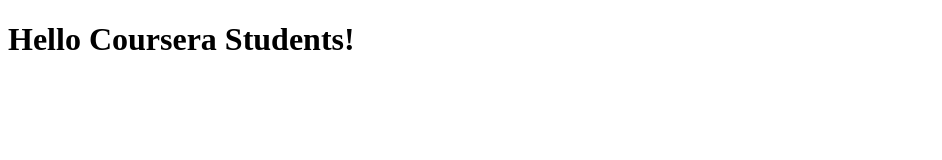
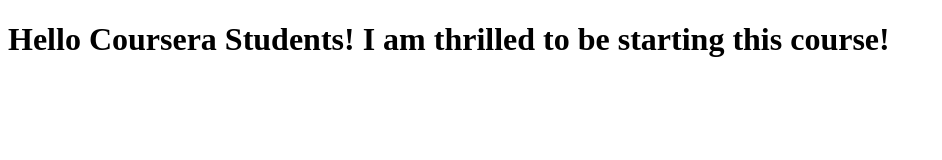
Before and after one commit to Ekruep/coursera-spa-course, a plain HTML site: page index.html in a window 1280 px wide. Shown: the whole page, without its empty margins (0-942 px from the left). Drawn offline with Linux system fonts and the light colour scheme.

Commit message:
Next version of web file.

```diff
--- a/index.html
+++ b/index.html
@@ -2,9 +2,9 @@
 <html>
 	<head>
 		<meta charset="utf-8">
-		<title>Hellow Coursera</title>
+		<title>Hello Coursera</title>
 	</head>
 	<body>
-		<h1>Hello Coursera Students!</h1>
+		<h1>Hello Coursera Students! I am thrilled to be starting this course!</h1>
 	</body>
 </html>
```
